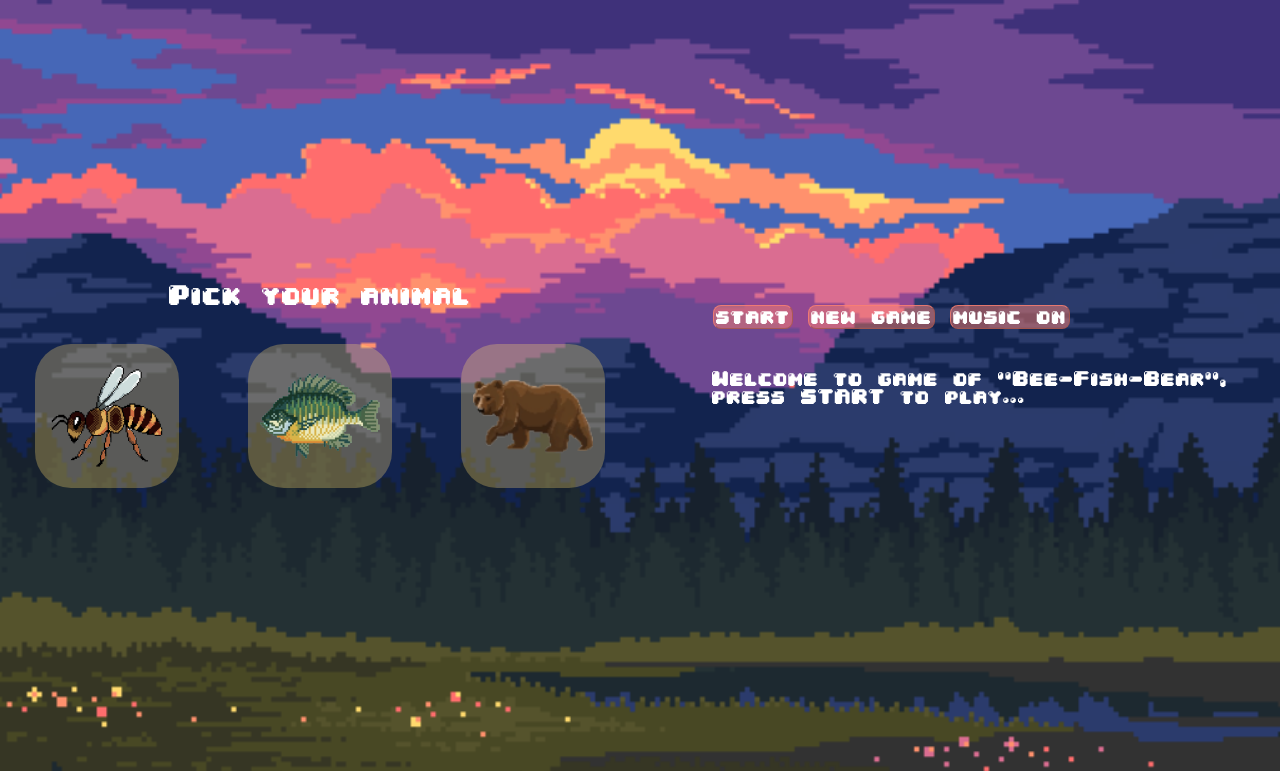
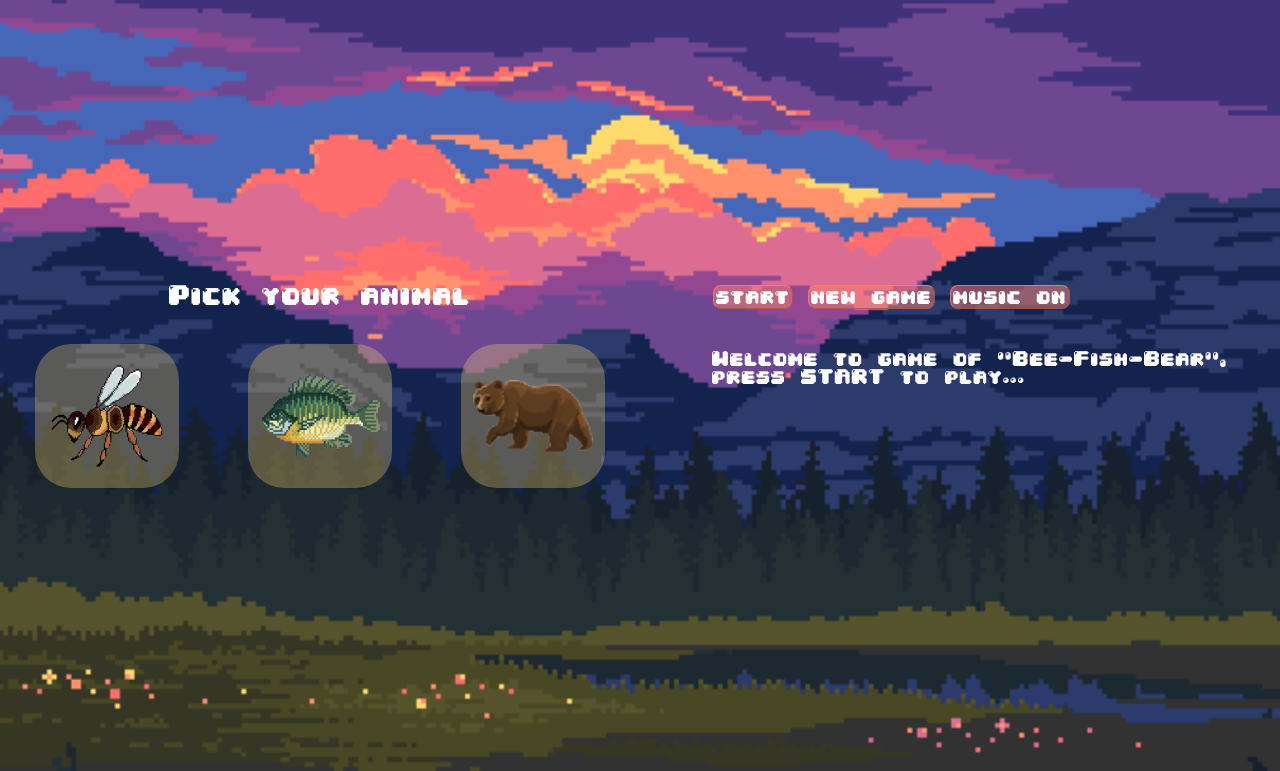
Before and after one commit to erayceylan/rock-paper-scissors, a plain HTML site: page index.html in a window 1280 px wide. Shown: the part 88-859 px from the top of the page. Drawn offline with Linux system fonts and the light colour scheme.

Commit message:
Make small changes to layout

```diff
--- a/style.css
+++ b/style.css
@@ -49,13 +49,13 @@ button {
 
 .content1 {
     padding-top: 180px;
-    padding-bottom: 100px;
+    padding-bottom: 200px;
 }
 
 .content2 {
     padding-left: 72px;
     padding-right: 36px;
-    padding-top: 200px;
+    padding-top: 180px;
     padding-bottom: 200px;
 }
 
```
